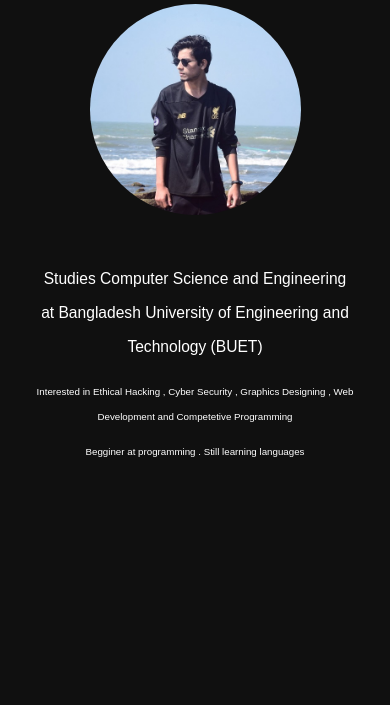
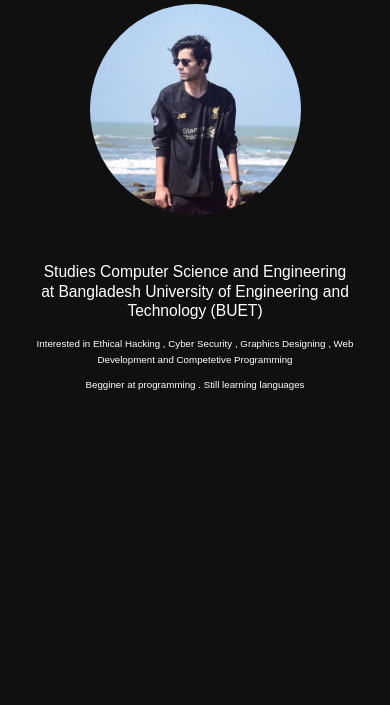
Before and after one commit to mahirlabibdihan/mahirlabibdihan.github.io, a PHP site: page / in a window 390 px wide. Shown: the part 167-872 px from the top of the page. Run offline with PHP 8.4, Linux system fonts and the light colour scheme; some libraries are stand-ins or nearby versions.

Commit message:
mahirlabibdihan

```diff
--- a/assets/css/home.css
+++ b/assets/css/home.css
@@ -58,10 +58,10 @@
     }
     .banner-education{
         font-size: 4vw;
-        line-height:4vh;
+        line-height:5vw;
     }
     .banner-details{
         font-size: 2.5vw;
-        line-height:3vh;
+        line-height:4vw;
     }
 }
```
